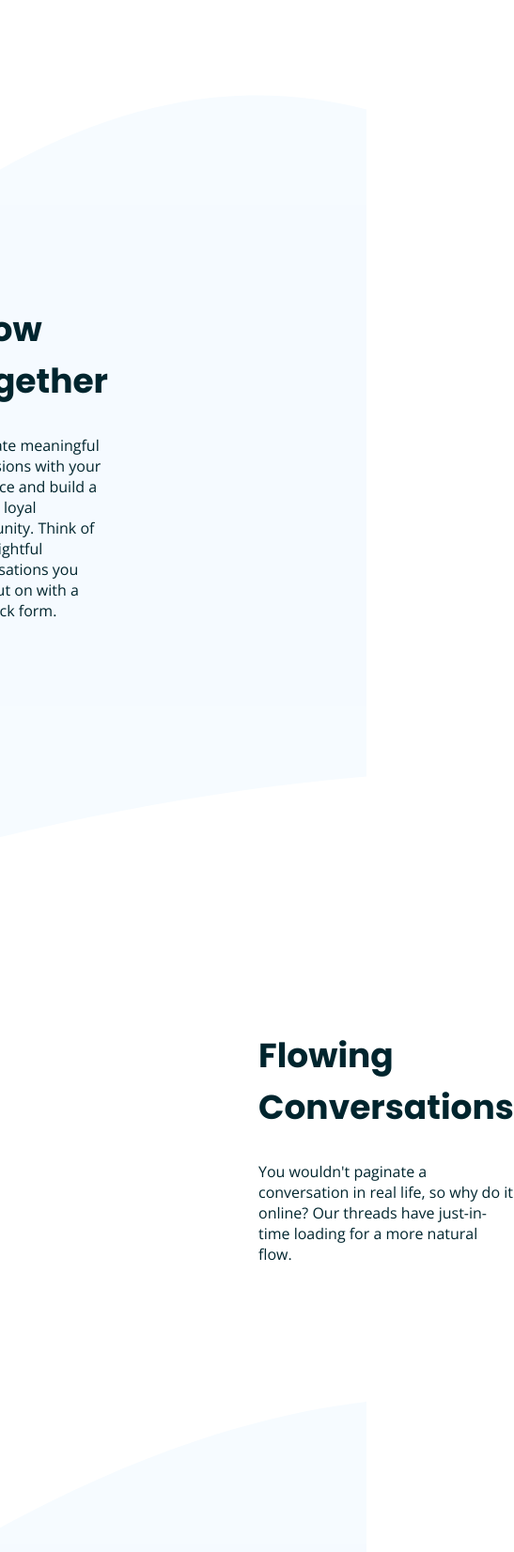
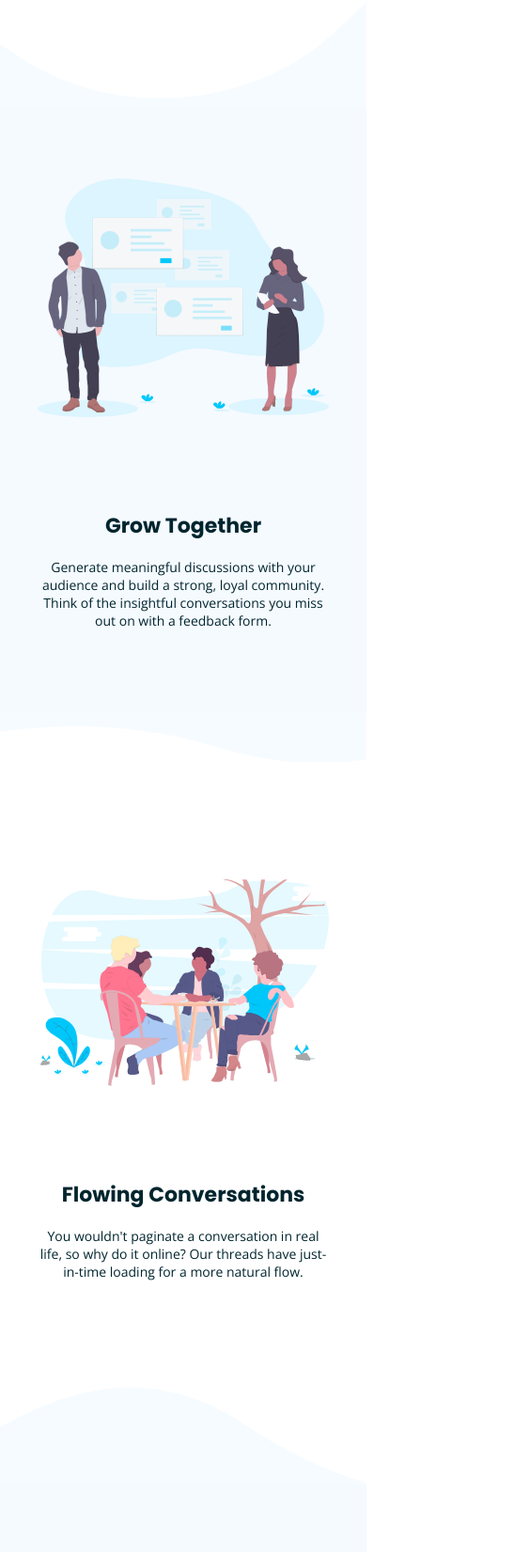
Before and after one commit to RaynaFaye/huddle-lp-curved-sections, a plain HTML site: page index.html in a window 390 px wide. Shown: the part 1451-3103 px from the top of the page at 94% size, 547 px wide, since content can reach past the window. Drawn offline with nearby package versions, Linux system fonts and the light colour scheme.

Commit message:
Styled info sections for mobile viewports

```diff
--- a/css/style.css
+++ b/css/style.css
@@ -165,6 +165,23 @@ body {
   .intro__image-block {
     margin: 75px 0;
   }
+  /* Info Sections */
+  .info-section {
+    flex-direction: column;
+    text-align: center;
+  }
+  .info-section__image-block__nocolor {
+    margin-right: 0px;
+  }
+  .info-section__text-block {
+    margin-top: 75px;
+  }
+  .info-section__text-block__bgcolor {
+    margin-right: 0px;
+  }
+  .info-section__title {
+    font-size: 30px;
+  }
 }
 @media all and (max-width: 568px) {
   /* Header */
@@ -196,4 +213,40 @@ body {
   .numbers__text {
     font-size: 16px;
   }
+  /* Info Sections */
+  .info-section {
+    padding: 75px 40px;
+  }
+  .info-section__text-block {
+    font-size: 14px;
+  }
+  .info-section__title {
+    font-size: 22px;
+  }
+  /* Curves */
+  .curve-top-first {
+    height: 112px;
+    background: url(../images/bg-section-top-mobile-1.svg);
+    margin-top: 50px;
+  }
+  .curve-bottom-first {
+    height: 52px;
+    background: url(../images/bg-section-bottom-mobile-1.svg);
+    margin-bottom: 50px;
+  }
+  .curve-top-second {
+    height: 103px;
+    background: url(../images/bg-section-top-mobile-2.svg);
+    margin-top: 25px;
+  }
+  .curve-bottom-second {
+    height: 101px;
+    background: url(../images/bg-section-bottom-mobile-2.svg);
+    margin-bottom: 100px;
+  }
+  .curve {
+    width: 100%;
+    background-repeat: no-repeat;
+    background-size: cover;
+  }
 }
--- a/index.html
+++ b/index.html
@@ -41,7 +41,7 @@
         <img src="images/illustration-grow-together.svg" alt="" class="info-section__image" />
       </div>
       <div class="info-section__text-block info-section__text-block__bgcolor">
-        <h2 class="title">Grow Together</h2>
+        <h2 class="title info-section__title">Grow Together</h2>
         <p>
           Generate meaningful discussions with your audience and build a strong, loyal community. Think of the insightful conversations you miss out
           on with a feedback form.
@@ -54,7 +54,7 @@
         <img src="images/illustration-flowing-conversation.svg" alt="" class="info-section__image" />
       </div>
       <div class="info-section__text-block">
-        <h2 class="title">Flowing Conversations</h2>
+        <h2 class="title info-section__title">Flowing Conversations</h2>
         <p>
           You wouldn't paginate a conversation in real life, so why do it online? Our threads have just-in-time loading for a more natural flow.
         </p>
@@ -66,7 +66,7 @@
         <img src="images/illustration-your-users.svg" alt="" class="info-section__image" />
       </div>
       <div class="info-section__text-block info-section__text-block__bgcolor">
-        <h2 class="title">Your Users</h2>
+        <h2 class="title info-section__title">Your Users</h2>
         <p>
           It takes no time at all to integrate Huddle with your app's authentication solution. This means, once signed in to your app, your users can
           start chatting immediately.
```
